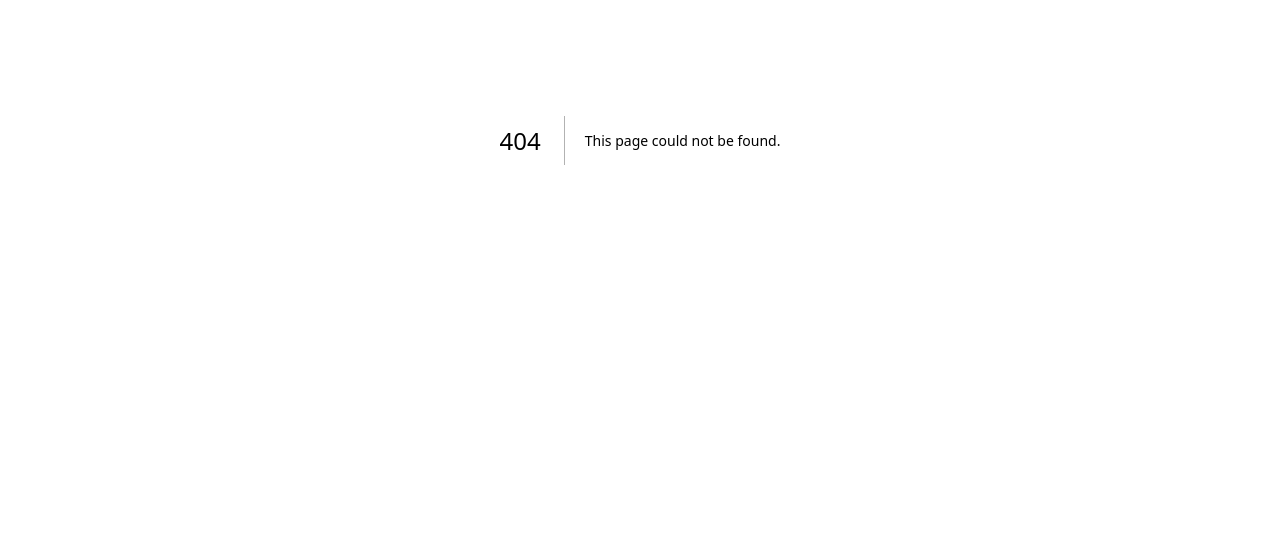
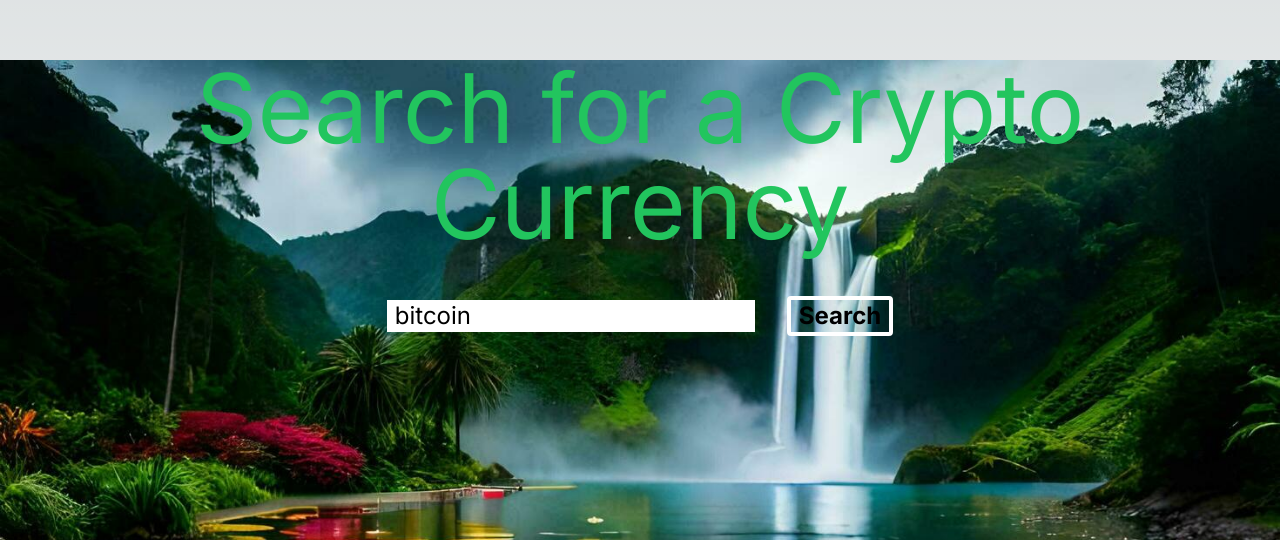
Before and after one commit to Passang-Dorji/mynextapp, a Next.js app: page /secound in a window 1280 px wide. Before the commit this address had no page. Shown: the part 260-800 px from the top of the page. Built offline with nearby package versions, Linux system fonts and the light colour scheme; no server answers.

Commit message:
edited with page link

```diff
--- /dev/null
+++ b/app/api/crypto/route.js
@@ -0,0 +1,16 @@
+const { API_KEY } = process.env
+const BASE_URL = "https://api.coinranking.com/v2"
+
+export async function GET(request) {
+	const { searchParams } = new URL(request.url)
+	const search = searchParams.get('search')
+	const res = await fetch(`${BASE_URL}/coins?search=${search}`, {
+		headers: {
+			'Content-Type': 'application/json',
+			'x-access-token': API_KEY
+		}
+	})
+	const crypto = await res.json()
+	console.log(crypto)
+	return Response.json({ data: crypto?.data?.coins[0] })
+}
--- a/app/page.js
+++ b/app/page.js
@@ -1,6 +1,7 @@
 "use client"
 
 import { useState } from "react"
+import Link from "next/link"
 
 export default function Home() {
 	const [quotes, setQuotes] = useState([])
@@ -9,6 +10,9 @@ export default function Home() {
 	return (
 
 		<div className="bg-cover bg-my-bg-image w-full h-screen ">
+			<Link href="/secound">
+				<h1> Go to another page</h1>
+			</Link>
 		<div className="mx-auto w-fit mt-80">
 			<div className="text-4xl text-red-500 text-center animate-bounce">
 				{quotes.map((quote) => {
--- /dev/null
+++ b/app/secound/page.js
@@ -0,0 +1,64 @@
+"use client"
+
+import { useEffect, useState } from "react"
+
+import Image from "next/image"
+
+export default function Home() {
+	const [search, setSearch] = useState("bitcoin")
+	const [toSearch, setToSearch] = useState("bitcoin")
+	const [coin, setCoin] = useState()
+
+	useEffect(() => {
+		const findCoin = async () => {
+			const res = await fetch(`/api/crypto?search=${toSearch}`)
+			const { data } = await res.json()
+			if (data) {
+				setCoin(data)
+			}
+		}
+		findCoin()
+	}, [toSearch, setCoin])
+
+	return (
+        <div className="bg-cover bg-my-bg-image w-full h-screen ">
+		<div className="mx-auto mt-80">
+			<div className="text-8xl text-green-500 text-center mt-12 text-wrap">
+				Search for a Crypto Currency
+			</div>
+			<div className="w-fit mx-auto">
+				<input
+					className="text-2xl text-black mt-12 px-2"
+					type="text"
+					onChange={(event) => setSearch(event.target.value)}
+					value={search}
+				/>
+				<button
+					className="text-2xl ml-8 font-bold border-4 px-2 border-white rounded"
+					onClick={() => {
+						setToSearch(search)
+					}}
+				>
+					Search
+				</button>
+				{coin && (
+					<div className="mt-20 flex flex-col">
+						<Image
+							className="mx-auto"
+							height={100}
+							src={coin.iconUrl}
+							width={100}
+						/>
+						<div className="text-4xl text-white text-center mt-4">
+							{coin.name}
+						</div>
+						<div className="text-2xl text-green-500 text-center mt-4">
+							${parseFloat(coin.price).toFixed(2)}
+						</div>
+					</div>
+				)}
+                </div>
+			</div>
+		</div>
+	)
+}
```
